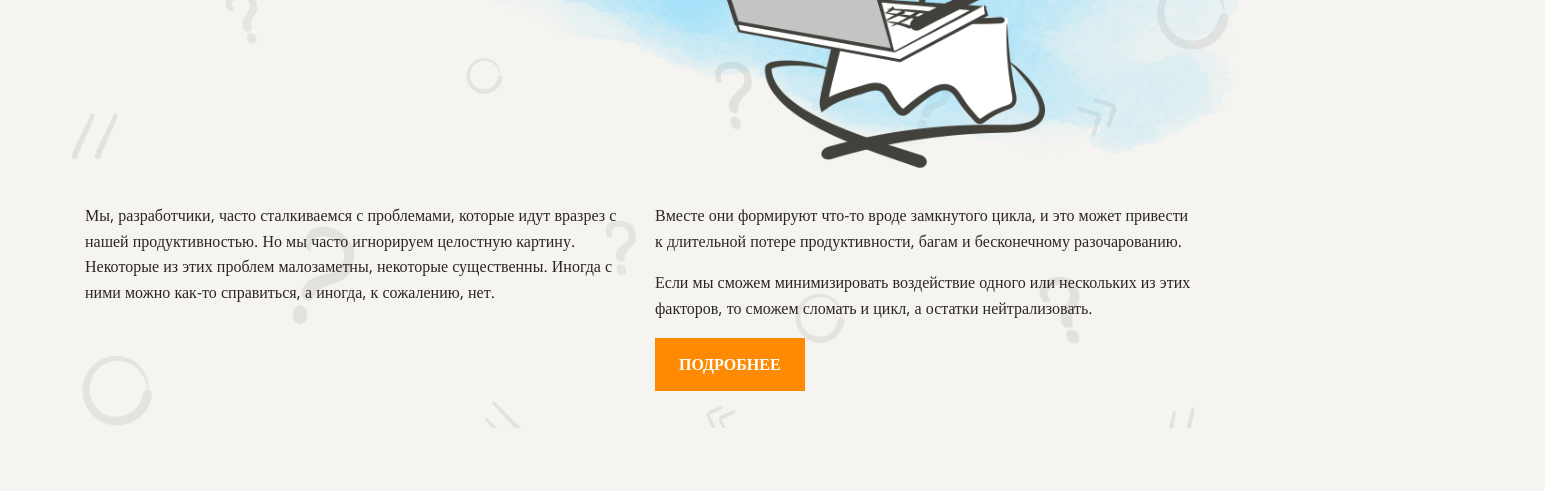
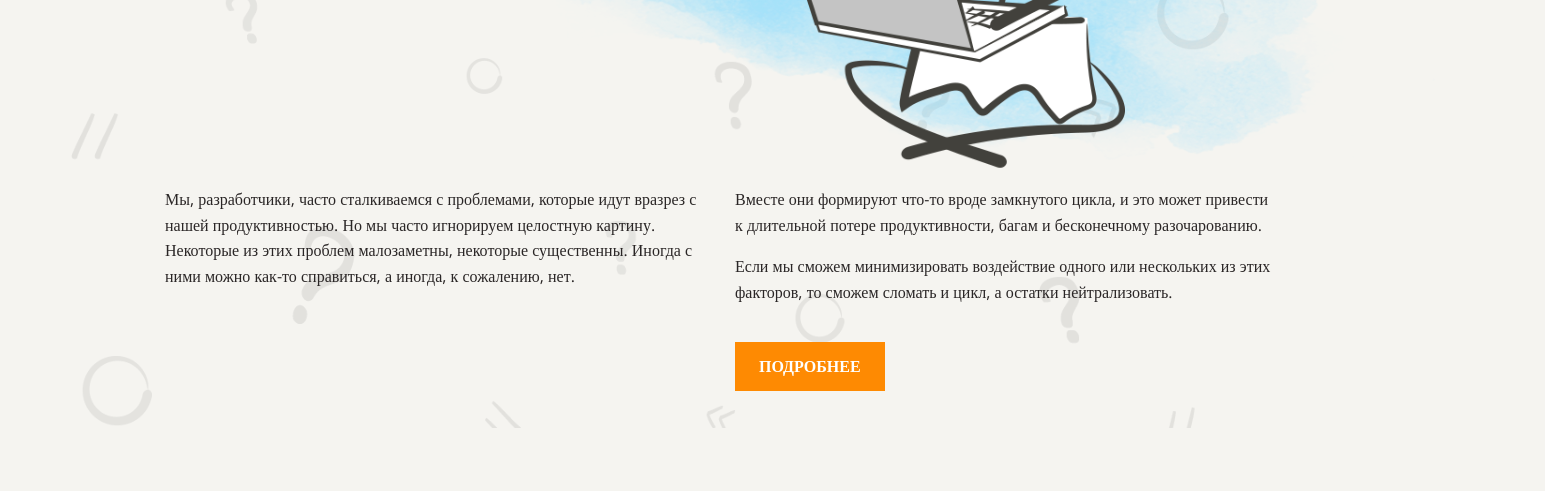
Before and after one commit to AstaKrossli/layout-designer-project-58, a website: page src/index.html in a window 1280 px wide. Shown: the part 372-863 px from the top of the page, 1545 px wide, since content can reach past the window. Drawn offline with nearby package versions, Linux system fonts and the light colour scheme; a web font is replaced by a local one.

Commit message:
some changes 3

```diff
--- a/src/index.html
+++ b/src/index.html
@@ -27,7 +27,7 @@
                         с ними можно как-то справиться, а иногда, к сожалению, нет.
                     </p>
                     </div>
-                    <div>
+                    <div class="header-p">
                         <p>Вместе они формируют что-то вроде замкнутого цикла, и это может привести к длительной потере
                         продуктивности, багам и бесконечному разочарованию.</p>
 
--- a/src/styles/style.css
+++ b/src/styles/style.css
@@ -23,6 +23,8 @@ h4 {
   z-index: 1;
 }
 
+
+
 a {
   color: inherit;
   text-decoration: none;
@@ -37,7 +39,7 @@ body{
   color: var(--dark);
   margin: 0 auto;
   background-color: var(--light);
-
+  width:1440px ;
 }
 
 
@@ -82,7 +84,7 @@ color: var(--primary);
 
 
 .container{
-  max-width: 1110px;
+  width: 1110px;
   margin: 0 auto;
   padding: 100px 0;
   position: relative;
@@ -106,16 +108,19 @@ color: var(--primary);
   flex-basis: 0;
 
 }
+.header-content p{
+  margin-top: 0;
+}
+
 .btn{
-
   background-color:var(--primary);
-  padding: 14px 24px;
+  padding: 12px 24px;
   color:var(--white);
   font-weight: 700;
   display: inline-block;
   text-align: center;
 text-decoration: none;
-
+margin-top: 20px;
 }
 .btn:hover{
   background-color:var(--orange-dark);
```
